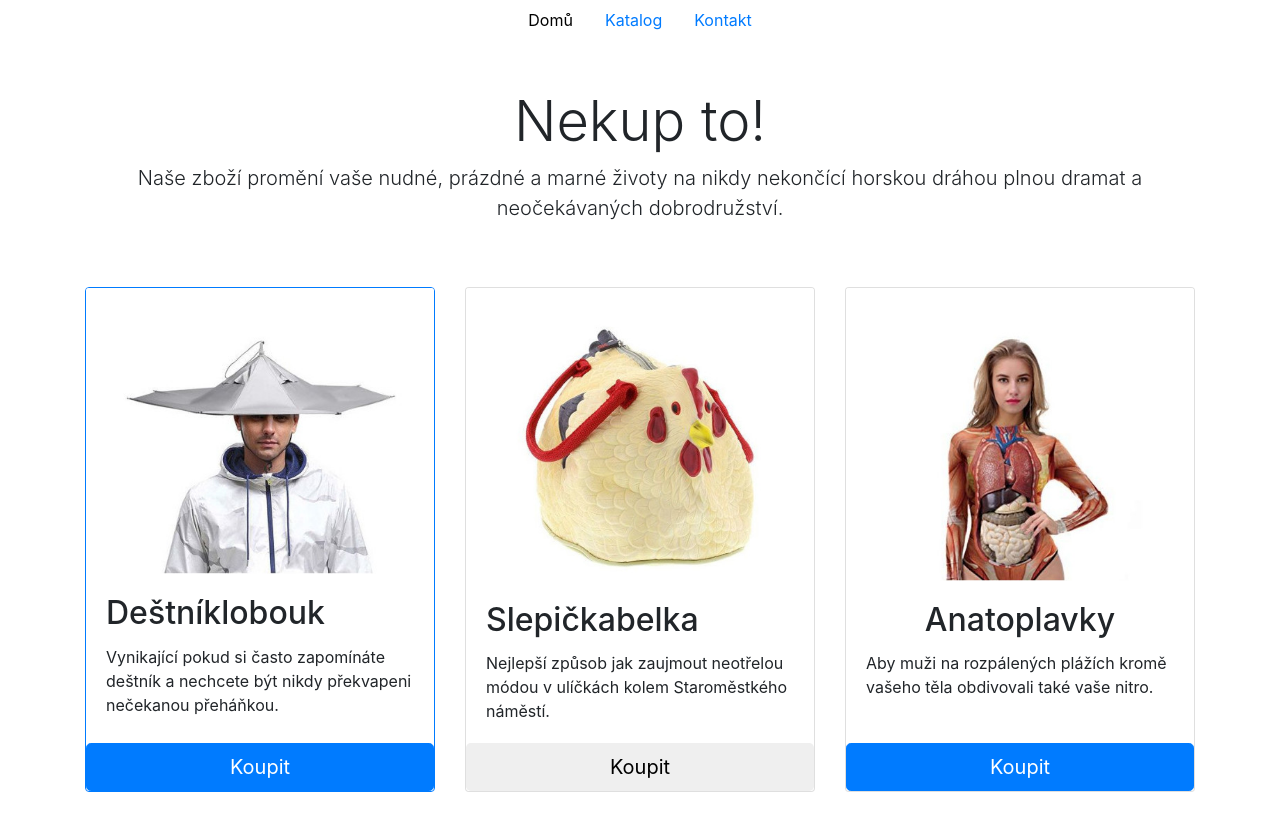
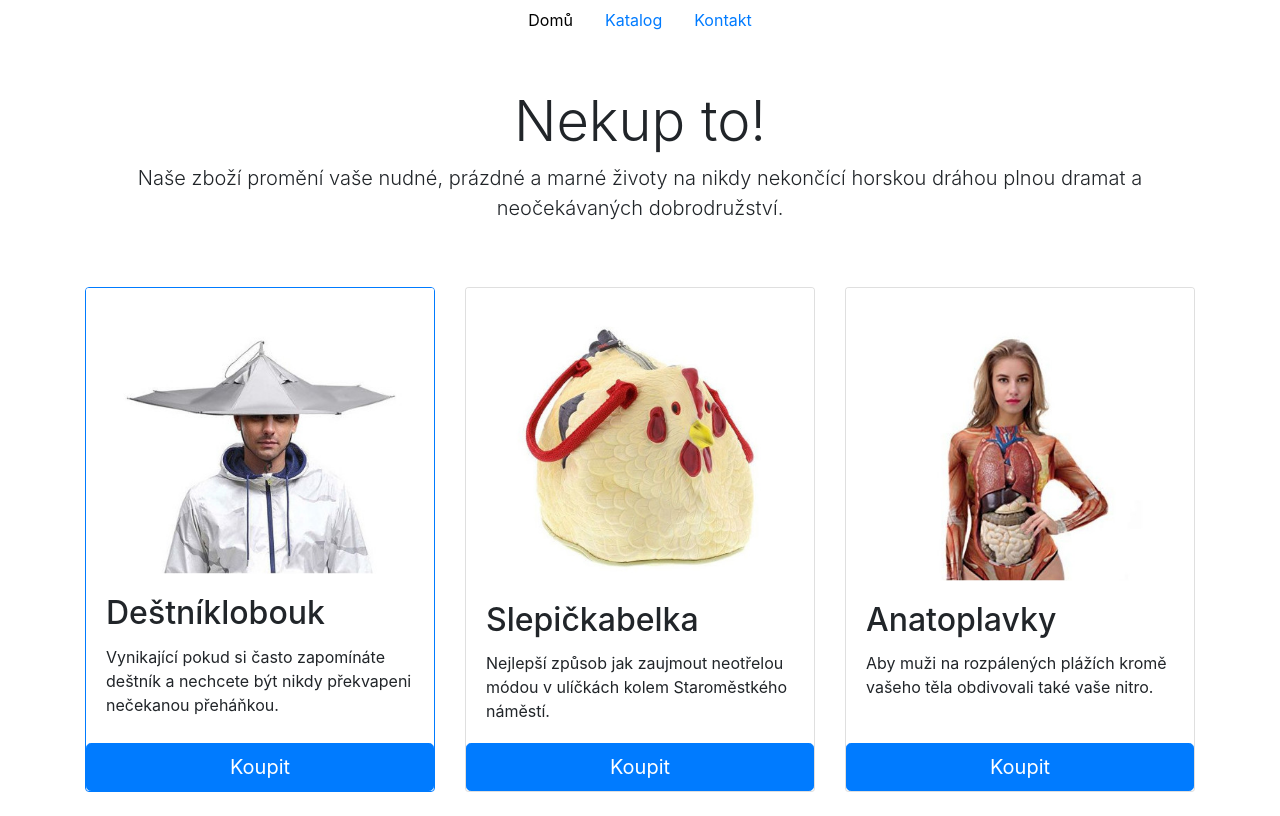
Before and after one commit to daniela-pech/cviceni-nekupto, a plain HTML site: page index.html in a window 1280 px wide. Drawn offline with nearby package versions, Linux system fonts and the light colour scheme.

Commit message:
vypracovane obe casti cviceni, queryselector, innerHTML

```diff
--- a/index.html
+++ b/index.html
@@ -1,13 +1,20 @@
 <!DOCTYPE html>
 <html lang="en">
-
   <head>
     <meta charset="UTF-8" />
     <meta name="viewport" content="width=device-width, initial-scale=1.0" />
     <link rel="icon" sizes="16x16" type="image/png" href="/img/icon-16.png" />
-  <link rel="icon" sizes="128x128" type="image/png" href="/img/icon-128.png" />
+    <link
+      rel="icon"
+      sizes="128x128"
+      type="image/png"
+      href="/img/icon-128.png"
+    />
 
-  <link rel="stylesheet" href="https://maxcdn.bootstrapcdn.com/bootstrap/4.0.0/css/bootstrap.min.css" />
+    <link
+      rel="stylesheet"
+      href="https://maxcdn.bootstrapcdn.com/bootstrap/4.0.0/css/bootstrap.min.css"
+    />
     <link rel="stylesheet" href="style.css" />
     <script type="module" src="index.js"></script>
 
@@ -26,30 +33,16 @@
 
       <div class="p-5 mx-auto text-center">
         <h1 class="display-4">Nekup to!</h1>
-      <p class="lead">Naše zboží promění vaše nudné, prázdné a marné životy na nikdy nekončící horskou dráhou plnou
-        dramat a neočekávaných dobrodružství.</p>
+        <p class="lead">
+          Naše zboží promění vaše nudné, prázdné a marné životy na nikdy
+          nekončící horskou dráhou plnou dramat a neočekávaných dobrodružství.
+        </p>
       </div>
 
       <div class="card-deck">
-      <div id="product1" class="card mb-4 box-shadow">
-        <img class="card-img-top" src="images/destniklobouk.jpg" alt="Card image cap">
-        <div class="card-body">
-          <h2 class="card-title">Deštníklobouk</h2>
-          <p class="card-text">Vynikající pokud si často zapomínáte deštník a nechcete být nikdy překvapeni nečekanou
-            přeháňkou.</p>
-
-        </div>
-        <button type="button" class="btn btn-lg btn-primary btn-block">Koupit</button>
-      </div>
+        <div id="product1" class="card mb-4 box-shadow"></div>
 
         <div id="product2" class="card mb-4 box-shadow">
-        <img class="card-img-top" src="images/slepickabelka.jpg" alt="Slepičkabelka">
-        <div class="card-body">
-          <h2 class="card-title">Slepičkabelka</h2>
-          <p class="card-text">Nejlepší způsob jak zaujmout neotřelou módou v ulíčkách kolem Staroměstkého náměstí.</p>
-
-        </div>
-        <button type="button" class="btn btn-lg btn-primary btn-block">Koupit</button>
         </div>
 
         <div id="product3" class="card mb-4 box-shadow">
@@ -61,7 +54,5 @@
           <button type="button" class="btn btn-lg btn-primary btn-block">Koupit</button>
         </div>
     </div>
-  </div>
   </body>
-
 </html>
--- a/index.js
+++ b/index.js
@@ -19,13 +19,53 @@ const product3 = {
     'Aby muži na rozpálených plážích kromě vašeho těla obdivovali také vaše nitro.',
 };
 
+// PRVNÍ ČÁST
 const p1 = document.querySelector('#product1');
 p1.classList.add('border-primary');
-
+/*
 const p2 = document.querySelector('#product2 button');
 p2.classList.remove('btn-primary');
 
 const p3 = document.querySelector('#product3 .card-title');
 p3.classList.toggle('text-center'); //na střed
-p3.classList.toggle('text-center'); //na střed se zruší
-p3.classList.toggle('text-center'); // na střed se opět zavolá
+*/
+//DRUHÁ ČÁST
+
+const product1HTML = `
+<img class="card-img-top" src=${product1.image} alt="Card image cap">
+  <div class="card-body">
+    <h2 class="card-title">${product1.name}</h2>
+    <p class="card-text">${product1.description}</p>
+  </div>
+  <button type="button" class="btn btn-lg btn-primary btn-block">Koupit</button>`;
+
+const p1Element = document.querySelector('#product1');
+p1Element.innerHTML = product1HTML;
+
+const product2HTML = `
+<img
+            class="card-img-top"
+            src=${product2.image}
+            alt="Slepičkabelka"
+          />
+          <div class="card-body">
+            <h2 class="card-title">${product2.name}</h2>
+            <p class="card-text">
+             ${product2.description}
+            </p>
+          </div>
+          <button type="button" class="btn btn-lg btn-primary btn-block">
+            Koupit</button>`;
+const p2Element = document.querySelector('#product2');
+p2Element.innerHTML = product2HTML;
+
+const product3HTML = `
+ <img class="card-img-top" src=${product3.image} alt="Anatoplavky">
+          <div class="card-body">
+            <h2 class="card-title">${product3.name}</h2>
+            <p class="card-text">${product3.description}</p>
+          </div>
+          <button type="button" class="btn btn-lg btn-primary btn-block">Koupit</button>
+`;
+const p3Element = document.querySelector('#product3');
+p3Element.innerHTML = product3HTML;
```
Lines whose indentation alone changed are shown as unchanged.
